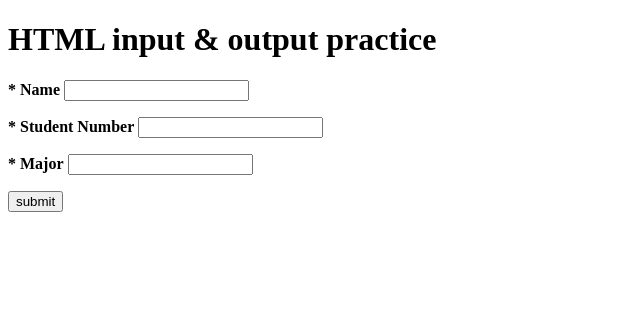
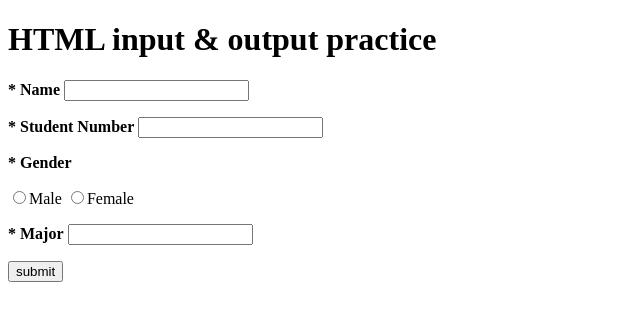
Before and after one commit to CSID-DGU/2023-2-OSSPrac-UriBuntu-04, a Flask app: page / in a window 1280 px wide. Shown: the top 321 px of the page, without its empty margins (0-640 px from the left). Run offline with Flask 3, Linux system fonts and the light colour scheme.

Commit message:
Added Gender

```diff
--- a/hw03/mainPage.py
+++ b/hw03/mainPage.py
@@ -13,7 +13,8 @@ def result():
         result=dict()
         result['Name']=request.form.get('name')
         result['Student Number']=request.form.get('StudentNumber')
-        result['Major']=request.form.get('Major')
+        result['Gender']=request.form.get('Gender')
+
         return render_template('result.html',result=result)
 
 
--- a/hw03/templates/input.html
+++ b/hw03/templates/input.html
@@ -5,6 +5,9 @@
     <form action="/result" method="POST">
         <p><b>* Name</b> <input type='text' id='name' name='name' /></p>
         <p><b>* Student Number</b> <input type='text' id='StudentNumber' name='StudentNumber' /></p>
+        <p><b>* Gender</b></p>
+        <p><label><input type="radio" name="Gender" value="Male">Male</label>
+        <label><input type="radio" name="Gender" value="Female">Female</label></p>
         <p><b>* Major</b> <input type='text' id='Major' name='Major' /></p>
         <button type='submit' name='submit' value='submit'>submit</button>
     </form>
```
